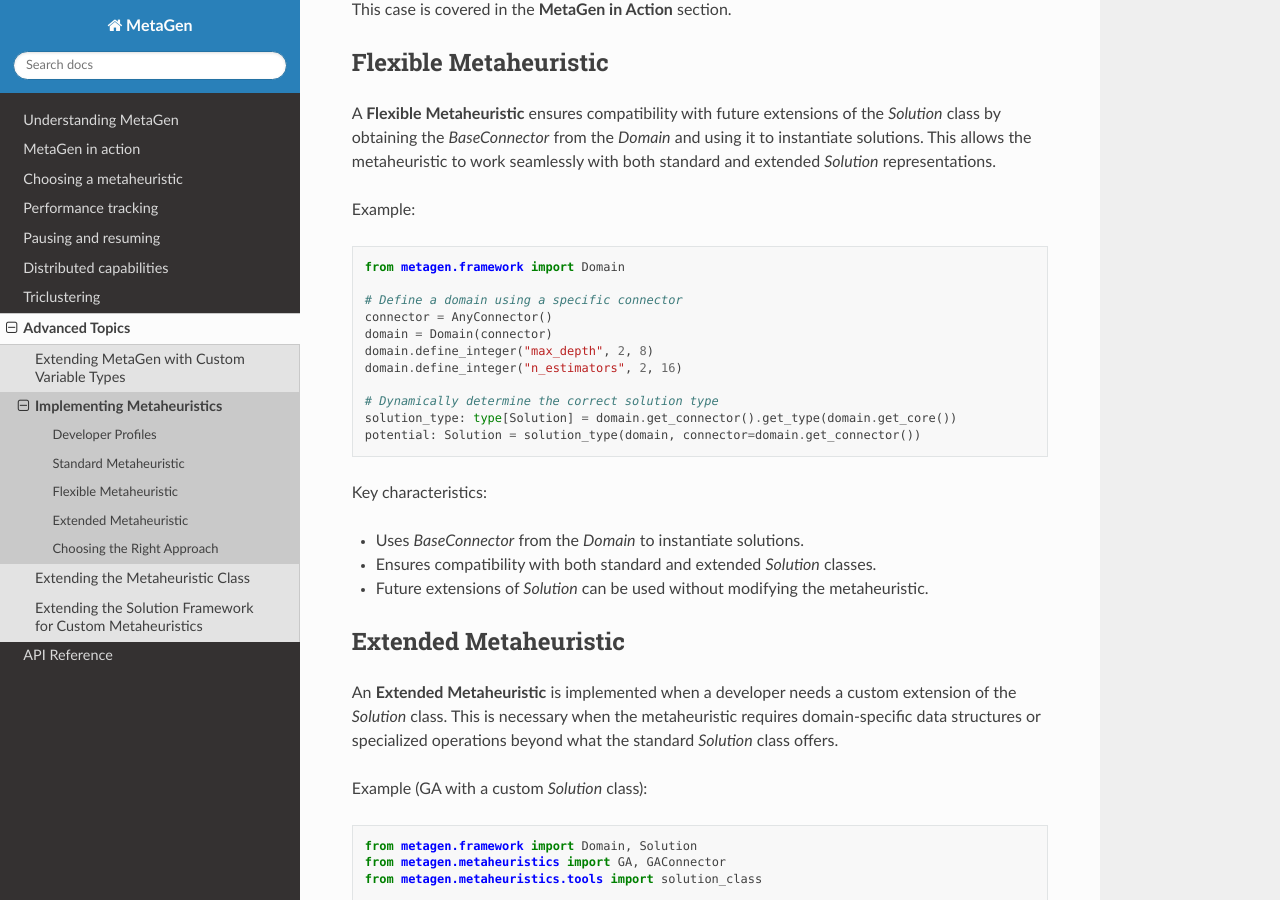
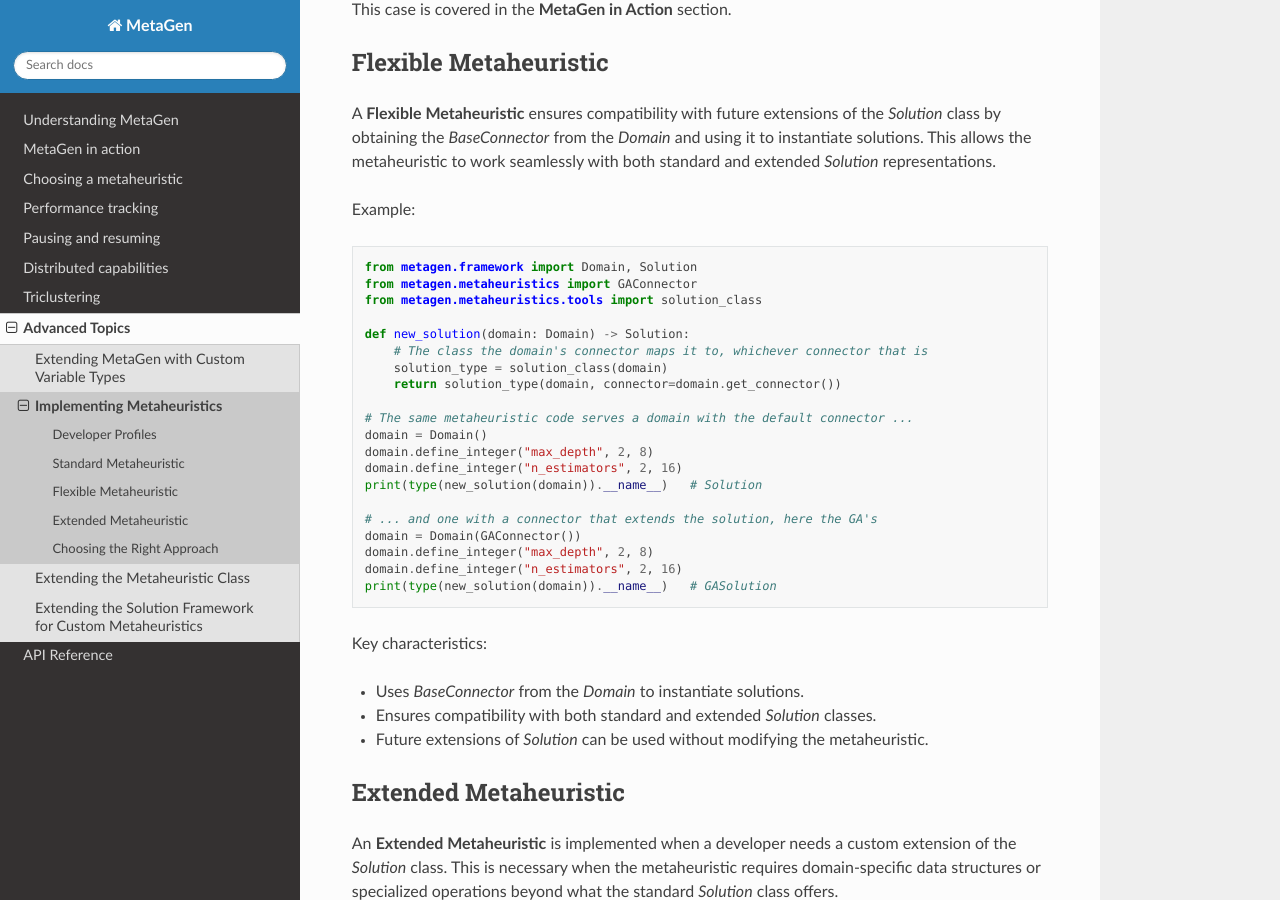
Before and after one commit to Data-Science-Big-Data-Research-Lab/MetaGen, a Sphinx documentation site: the page built from docs/source/advanced_topics/metaheuristic_types.rst, in a window 1280 px wide and 900 px high, scrolled down 754 px. Built offline with Sphinx 7.4.7 and the Read the Docs theme 3.1.0, drawn with Linux system fonts in a browser that asks for light colours.

Commit message:
docs: every page with code runs as written, and the tests run them
The outline of the GA types carries its imports, the flexible metaheuristic
uses the connector of the domain through solution_class, and the distributed
CVOA example starts social distancing at the third iteration, as a pandemic
over a continuous domain does. The documentation tests run ten more pages,
the pages written as one script as one, the examples that tune a model with
the smallest budget, and the distributed pages where Ray is installed, which
the job with Ray runs.

```diff
--- a/docs/source/advanced_topics/metaheuristic_types.rst
+++ b/docs/source/advanced_topics/metaheuristic_types.rst
@@ -33,17 +33,26 @@ Example:
 
 .. code-block:: python
 
-    from metagen.framework import Domain
+    from metagen.framework import Domain, Solution
+    from metagen.metaheuristics import GAConnector
+    from metagen.metaheuristics.tools import solution_class
 
-    # Define a domain using a specific connector
-    connector = AnyConnector()
-    domain = Domain(connector)
+    def new_solution(domain: Domain) -> Solution:
+        # The class the domain's connector maps it to, whichever connector that is
+        solution_type = solution_class(domain)
+        return solution_type(domain, connector=domain.get_connector())
+
+    # The same metaheuristic code serves a domain with the default connector ...
+    domain = Domain()
     domain.define_integer("max_depth", 2, 8)
     domain.define_integer("n_estimators", 2, 16)
+    print(type(new_solution(domain)).__name__)   # Solution
 
-    # Dynamically determine the correct solution type
-    solution_type: type[Solution] = domain.get_connector().get_type(domain.get_core())
-    potential: Solution = solution_type(domain, connector=domain.get_connector())
+    # ... and one with a connector that extends the solution, here the GA's
+    domain = Domain(GAConnector())
+    domain.define_integer("max_depth", 2, 8)
+    domain.define_integer("n_estimators", 2, 16)
+    print(type(new_solution(domain)).__name__)   # GASolution
 
 Key characteristics:
 
--- a/docs/source/distributed_execution/special.rst
+++ b/docs/source/distributed_execution/special.rst
@@ -92,8 +92,10 @@ The launcher starts Ray if it is not running, and shuts it down afterwards only
     def my_fitness_function(solution: Solution) -> float:
         return solution["x"] ** 2 + solution["y"] ** 2
 
-    my_strains = [StrainProperties("Strain#1", pandemic_duration=10),
-                  StrainProperties("Strain#2", pandemic_duration=10, p_travel=0.2)]
+    # Social distancing from the third iteration keeps a pandemic over a continuous
+    # domain short, as in "Running CVOA": on Ray, every carrier is a task.
+    my_strains = [StrainProperties("Strain#1", pandemic_duration=10, social_distancing=3),
+                  StrainProperties("Strain#2", pandemic_duration=10, social_distancing=3, p_travel=0.2)]
 
     best_solution = distributed_cvoa_launcher(strains=my_strains,
                                               domain=my_domain,
```
Also changed, not shown: docs/source/advanced_topics/framework.rst (+15 -0 lines), 2 other files.
